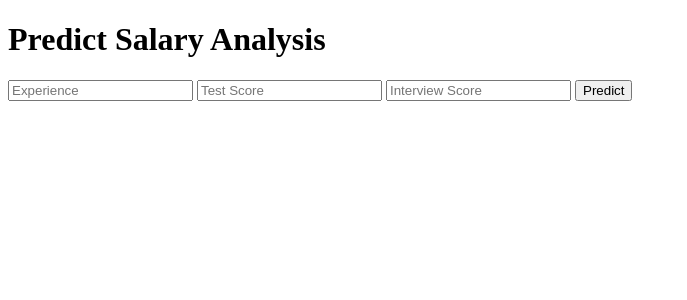
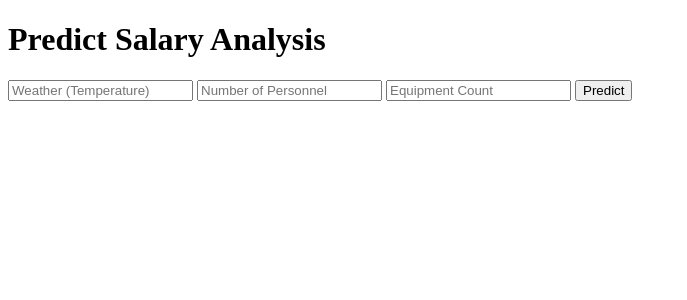
Before and after one commit to hamshom/Predictive_Maintenance_NSIN_MarineCorps, a Flask app: page / in a window 1280 px wide. Shown: the top 300 px of the page, without its empty margins (0-687 px from the left). Run offline with Flask 2, Linux system fonts and the light colour scheme; parts of the project's set-up code (start-up, migrations or seed data) failed here and were passed over.

Commit message:
app form updates

```diff
--- a/app.py
+++ b/app.py
@@ -29,11 +29,6 @@ def create_app():
     # initialize SQLAlchemy
     db.init_app(app)
 
-    # define hello world page
-
-    # @app.route('/')
-    # def hello_world():
-    #     return 'Hello, World!'
 
     # to tell flask what url shoud trigger the function home()
     @app.route('/')
@@ -46,12 +41,18 @@ def create_app():
         For rendering results on HTML GUI
         '''
         int_features = [int(x) for x in request.form.values()]
+
         final_features = [np.array(int_features)]
         prediction = model.predict(final_features)
 
         output = round(prediction[0], 2)
 
-        return render_template('index.html', prediction_text='Employee Salary should be $ {}'.format(output))
+        if output > 1000:
+            fail = "True"
+        else:
+            fail = "False"
+
+        return render_template('index.html', prediction_text='Will the equipment fail: {}'.format(fail))
 
     return app
 
--- a/templates/index.html
+++ b/templates/index.html
@@ -17,9 +17,9 @@
 
      <!-- Main Input For Receiving Query to our ML -->
     <form action="{{ url_for('predict')}}"method="post">
-    	<input type="text" name="experience" placeholder="Experience" required="required" />
-        <input type="text" name="test_score" placeholder="Test Score" required="required" />
-		<input type="text" name="interview_score" placeholder="Interview Score" required="required" />
+    	<input type="text" name="temperature" placeholder="Weather (Temperature)" required="required" />
+        <input type="text" name="personnel_count" placeholder="Number of Personnel" required="required" />
+		<input type="text" name="equipment_count" placeholder="Equipment Count" required="required" />
 
         <button type="submit" class="btn btn-primary btn-block btn-large">Predict</button>
     </form>
```
